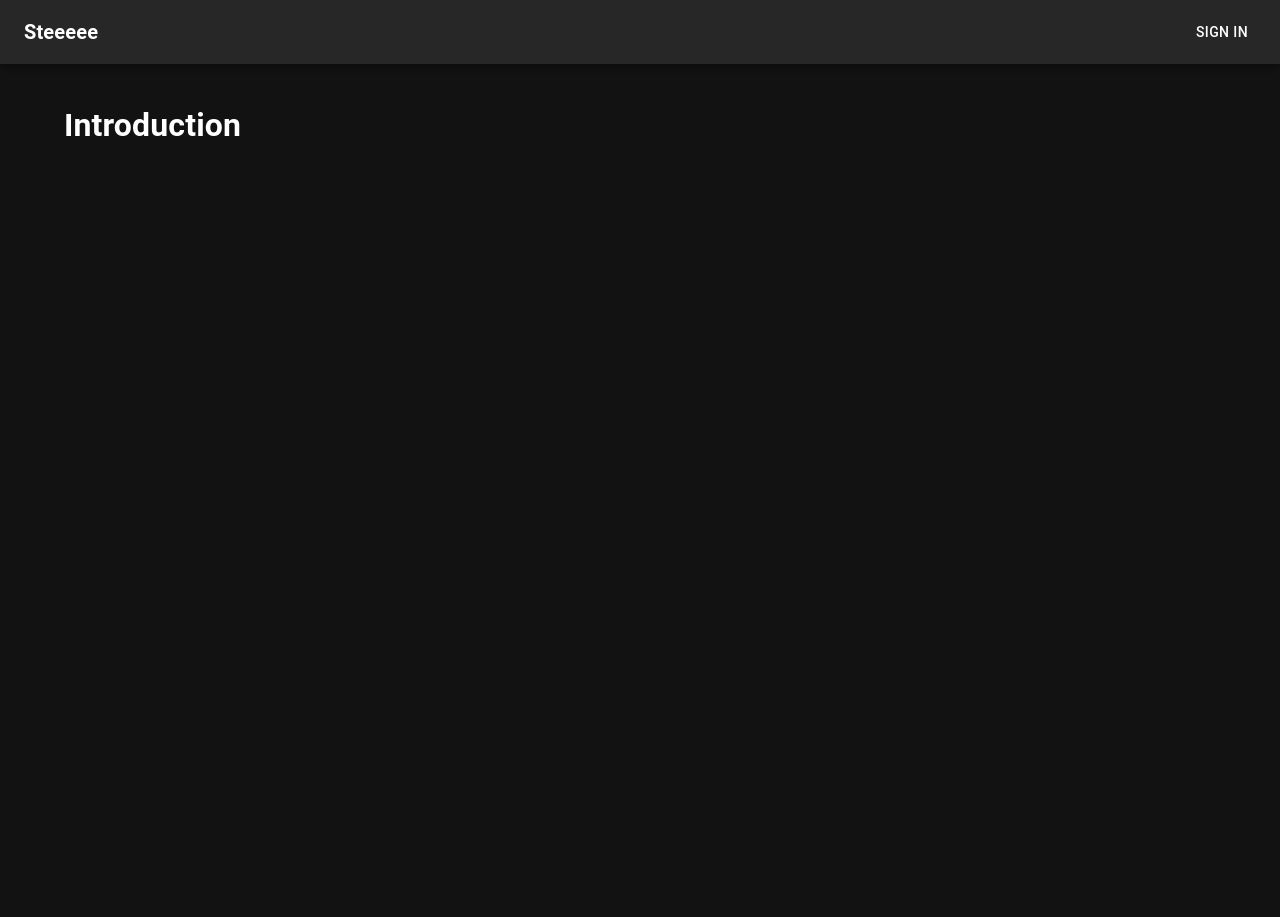
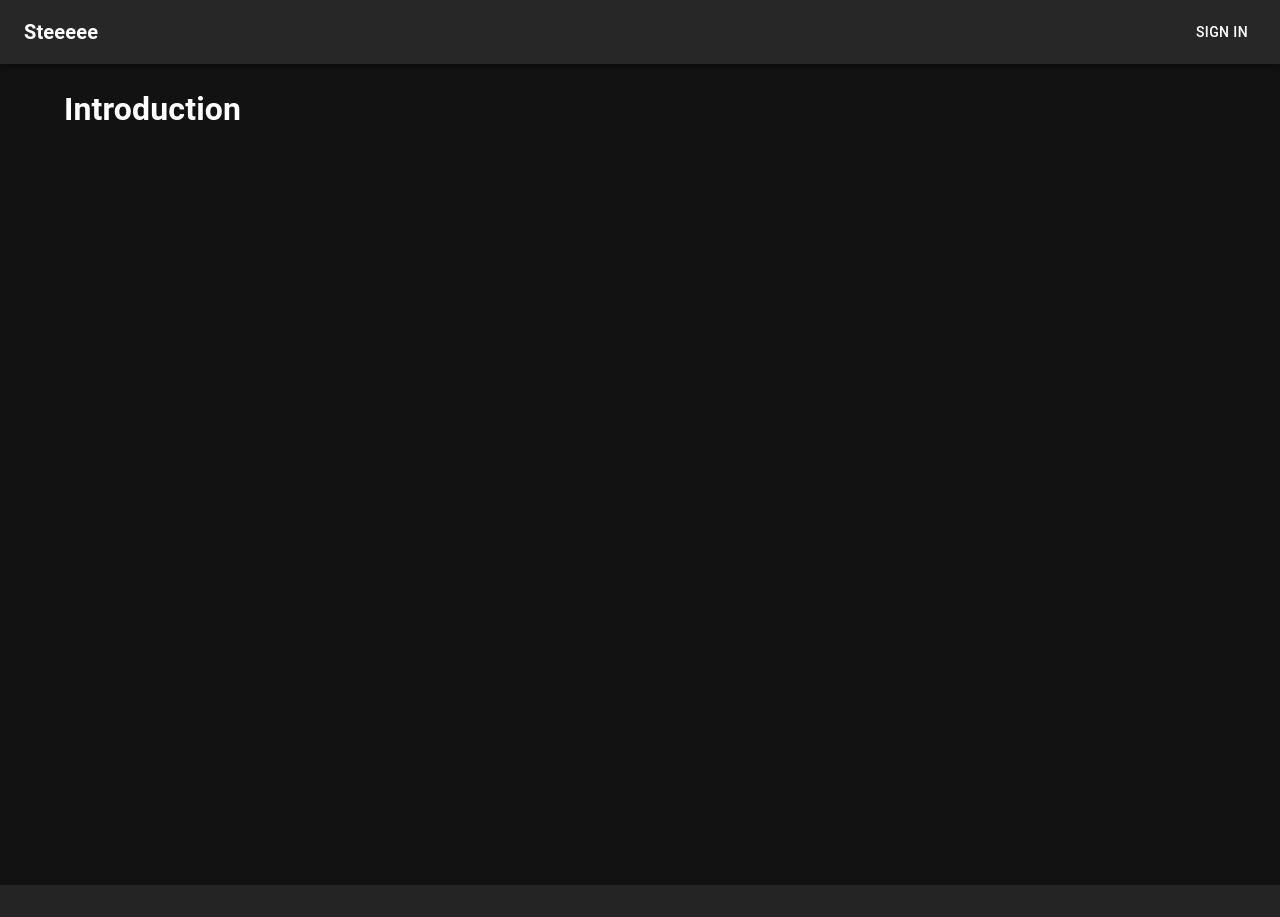
Before and after one commit to steeeee0223/steeeee-sandbox, a React (Vite) app: page / in a window 1280 px wide. After the commit the page ends 885 px from the top, so only its background shows below. Built offline with nearby package versions, Linux system fonts and the light colour scheme; no server answers.

Commit message:
🍙 Fix project page positioning

```diff
--- a/src/components/project/Editors.tsx
+++ b/src/components/project/Editors.tsx
@@ -13,7 +13,7 @@ import { Editor } from "./Editor";
 export default function Editors() {
     const { editorIds, currentEditor } = useAppSelector(
         (state) => ({
-            editorIds: state.editor.ids,
+            editorIds: state.editor.ids as string[],
             currentEditor: state.editor.currentEditor,
         }),
         shallowEqual
@@ -53,8 +53,7 @@ export default function Editors() {
                                 aria-label="tabs"
                                 sx={{ fontSize: "small" }}
                             >
-                                {editorIds.map((editorId) => {
-                                    const itemId = editorId as string;
+                                {editorIds.map((itemId) => {
                                     const { name } = getItem(directory, itemId);
                                     return (
                                         <Tab
@@ -81,14 +80,13 @@ export default function Editors() {
                                                     <CloseIcon fontSize="inherit" />
                                                 </IconButton>
                                             }
-                                            sx={{ padding: "0px 10px" }}
+                                            sx={{ padding: "0px 10px", h: 20 }}
                                         />
                                     );
                                 })}
                             </TabList>
                         </Box>
-                        {editorIds.map((editorId) => {
-                            const itemId = editorId as string;
+                        {editorIds.map((itemId) => {
                             return <Editor key={itemId} itemId={itemId} />;
                         })}
                     </TabContext>
--- a/src/pages/BasePage.tsx
+++ b/src/pages/BasePage.tsx
@@ -9,9 +9,12 @@ import { list1, list2, pathsWithoutSidebar } from "@/data";
 import { useAppDispatch, useAppSelector, useAuth, usePath } from "@/hooks";
 import { getDirectoryAsync } from "@/stores/directory";
 
-const Sidebar = () => {
+export default function BasePage({ children }: { children: React.ReactNode }) {
     const dispatch = useAppDispatch();
     const { sidebarOpen } = useAppContext();
+    const {
+        path: [, path],
+    } = usePath();
     const { user } = useAuth();
     const { isLoading, currentProject } = useAppSelector(
         (state) => ({
@@ -20,6 +23,7 @@ const Sidebar = () => {
         }),
         shallowEqual
     );
+    const isEditPage = currentProject?.action === "edit";
 
     useEffect(() => {
         if (isLoading && user && currentProject)
@@ -32,13 +36,15 @@ const Sidebar = () => {
     }, [isLoading, user, currentProject]);
 
     return (
+        <Box sx={{ display: "flex" }}>
+            {!pathsWithoutSidebar.includes(path) && (
                 <Drawer
                     variant="permanent"
                     open={sidebarOpen}
                     aria-label={currentProject?.id ?? undefined}
                 >
                     <DrawerHeader />
-            {user && currentProject?.action === "edit" ? (
+                    {user && isEditPage ? (
                         <>
                             <Toolbar />
                             <Divider />
@@ -52,18 +58,11 @@ const Sidebar = () => {
                         </List>
                     )}
                 </Drawer>
-    );
-};
-
-export default function BasePage({ children }: { children: React.ReactNode }) {
-    const {
-        path: [, path],
-    } = usePath();
-
-    return (
-        <Box sx={{ display: "flex" }}>
-            {!pathsWithoutSidebar.includes(path) && <Sidebar />}
-            <Box component="main" sx={{ flexGrow: 1, p: 2 }}>
+            )}
+            <Box
+                component="main"
+                sx={{ flexGrow: 1, ...(isEditPage && { px: 0 }) }}
+            >
                 <DrawerHeader />
                 <Container
                     sx={{
@@ -72,6 +71,7 @@ export default function BasePage({ children }: { children: React.ReactNode }) {
                         border: 0,
                         flexGrow: 1,
                     }}
+                    disableGutters={isEditPage}
                 >
                     {children}
                 </Container>
--- a/src/pages/Project.tsx
+++ b/src/pages/Project.tsx
@@ -31,8 +31,7 @@ export default function Project() {
     return isLoading ? (
         <Loading />
     ) : projectIds.includes(projectId) ? (
-        <div>
-            <Grid container spacing={3}>
+        <Grid container spacing={0}>
             <Grid item xs={6} sx={{ height: "100%" }}>
                 <Editors />
             </Grid>
@@ -41,7 +40,6 @@ export default function Project() {
                 <Tabs children={frames} defaultValue="1" />
             </Grid>
         </Grid>
-        </div>
     ) : (
         <NotFound message="Project Not Found" />
     );
```
Lines whose indentation alone changed are shown as unchanged.
